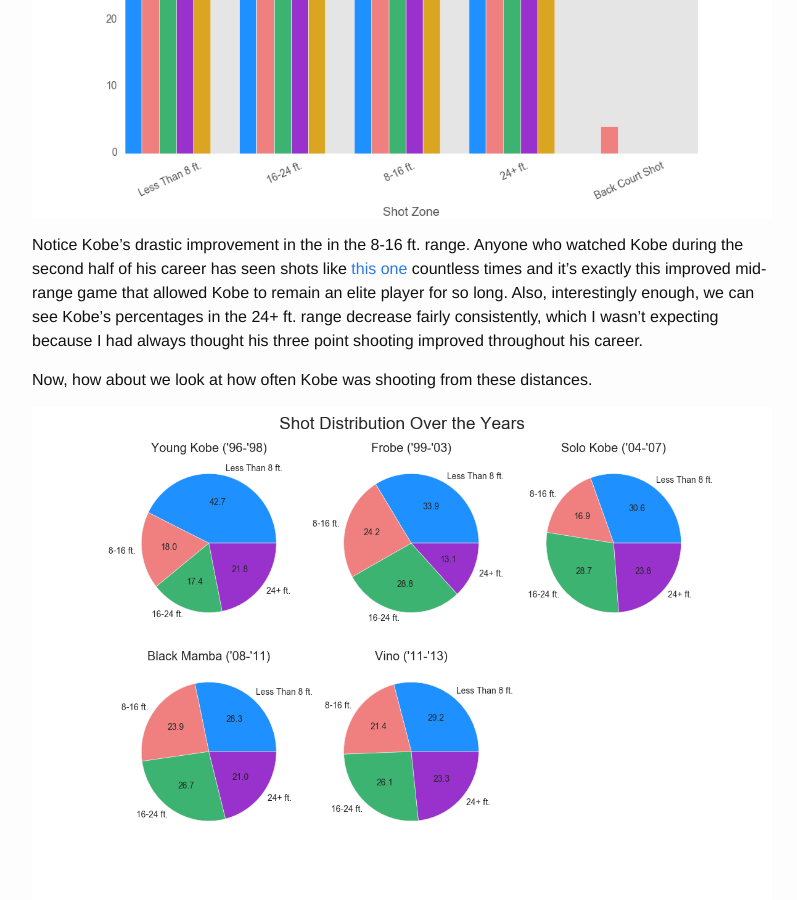
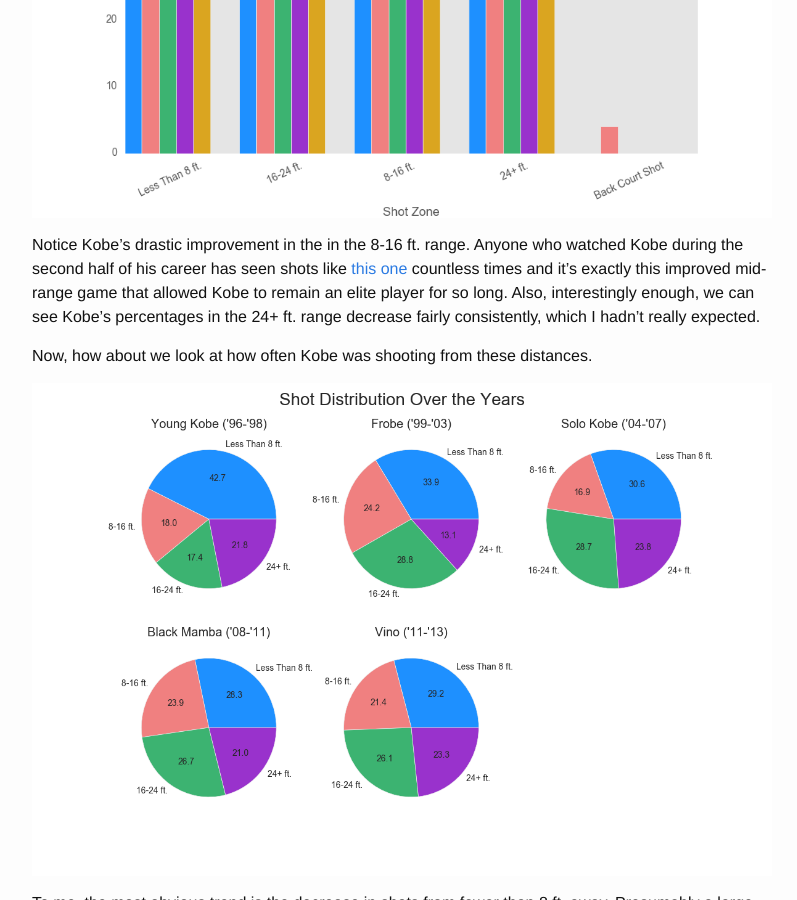
Before and after one commit to wmoon5/wmoon5.github.io, a Jekyll site: the page built from _posts/2017-01-26-Kobe.md, in a window 1280 px wide and 900 px high, scrolled down 872 px. Shown: the whole window, without its empty margins (238-1035 px from the left). Built offline with Jekyll 4.4.1, drawn with Linux system fonts in a browser that asks for light colours.

Commit message:
fixed a bit of kobe

```diff
--- a/_posts/2017-01-26-Kobe.md
+++ b/_posts/2017-01-26-Kobe.md
@@ -14,7 +14,7 @@
 
 ![Kobe fgpct barchart](https://github.com/wmoon5/wmoon5.github.io/blob/master/images/kobe/FGPct_ShotZones.png?raw=true)
 
-Notice Kobe's drastic improvement in the in the 8-16 ft. range. Anyone who watched Kobe during the second half of his career has seen shots like [this one](https://68.media.tumblr.com/dfb8b3148d2e327bf306064f835cd569/tumblr_o3zj3nVBtk1s3gys4o1_400.gif) countless times and it's exactly this improved mid-range game that allowed Kobe to remain an elite player for so long. Also, interestingly enough, we can see Kobe's percentages in the 24+ ft. range decrease fairly consistently, which I wasn't expecting because I had always thought his three point shooting improved throughout his career.
+Notice Kobe's drastic improvement in the in the 8-16 ft. range. Anyone who watched Kobe during the second half of his career has seen shots like [this one](https://68.media.tumblr.com/dfb8b3148d2e327bf306064f835cd569/tumblr_o3zj3nVBtk1s3gys4o1_400.gif) countless times and it's exactly this improved mid-range game that allowed Kobe to remain an elite player for so long. Also, interestingly enough, we can see Kobe's percentages in the 24+ ft. range decrease fairly consistently, which I hadn't really expected.
 
 Now, how about we look at how often Kobe was shooting from these distances.
 
```
Also changed, not shown: 2 other files.
